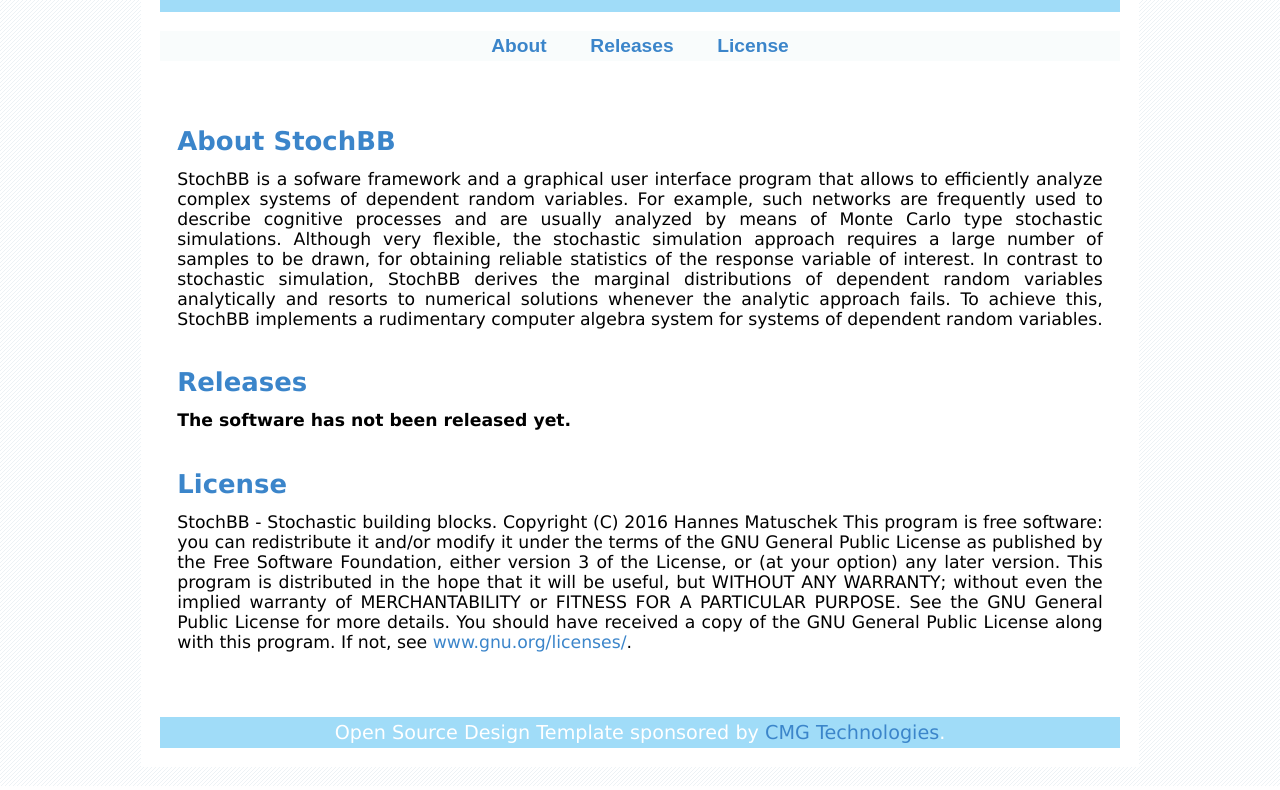
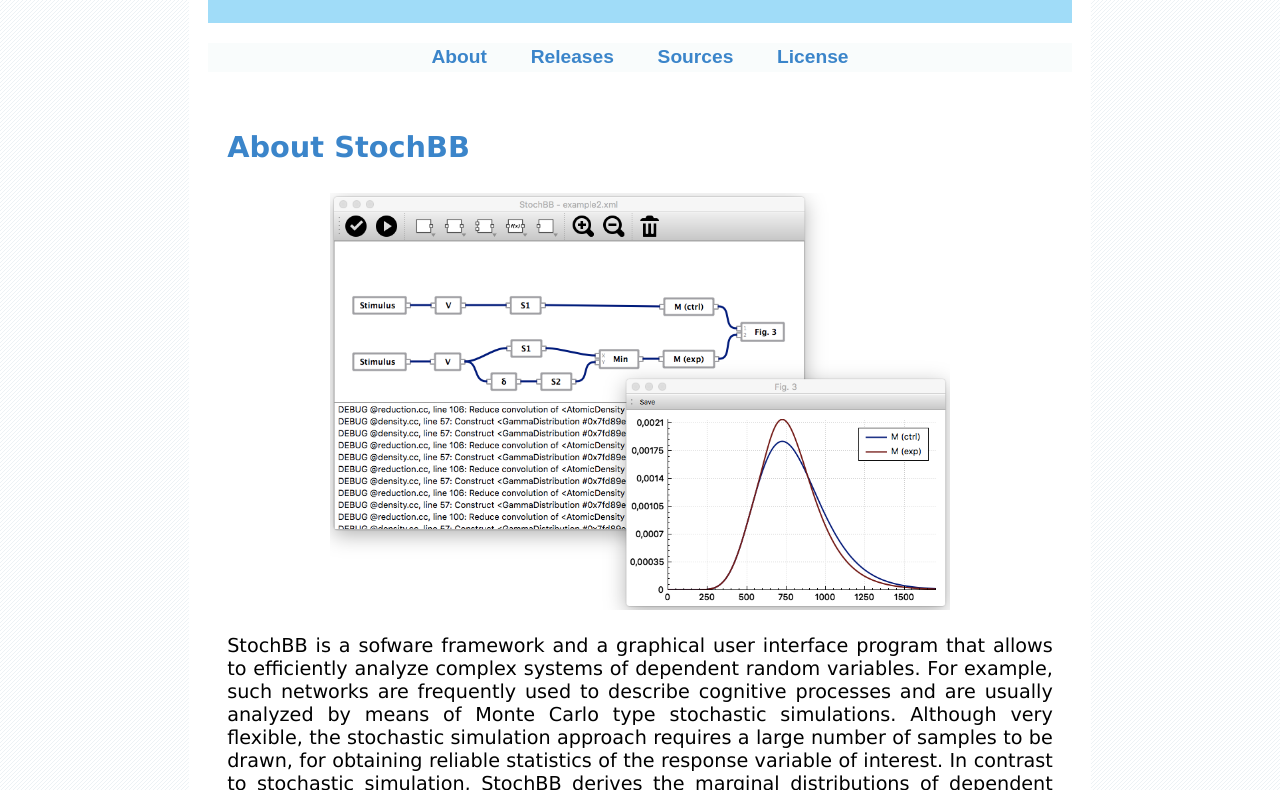
Before and after one commit to stochbb/stochbb.github.io, a plain HTML site: page index.html in a window 1280 px wide. Shown: the part 180-970 px from the top of the page. Drawn offline with Linux system fonts and the light colour scheme.

Commit message:
Fixed page.

```diff
--- a/index.html
+++ b/index.html
@@ -16,10 +16,15 @@
   <div id="menu">
     <a href="#about">About</a>
     <a href="#release">Releases</a>
+    <a href="https://github.com/stochbb/stochbb">Sources</a>
     <a href="#license">License</a>
   </div>
   <div id="content">
     <h2 id="about"><a href="#about">About StochBB</a></h2>
+    <p>
+     <img align="middle" src="image/example.png" width="640px"/>
+    </p>
+
     <p> StochBB is a sofware framework and a graphical user interface program that allows to efficiently
     analyze complex systems of dependent random variables. For example, such networks are
     frequently used to describe cognitive processes and are usually analyzed by means of Monte Carlo
--- a/style.css
+++ b/style.css
@@ -4,7 +4,7 @@ margin: 0;
 }
 
 body {
-font: 0.8em "Lucida Sans", "Trebuchet MS", Verdana, Arial, Sans-Serif;
+ font: 0.8em "Lucida Sans Unicode", "Lucida Grande", sans-serif;
  background-image: url(image/optsbg.gif);
  background-repeat: repeat;
 }
@@ -18,19 +18,17 @@ a:hover {
  color: #000;
 }
 
-#wrap
-{
+#wrap {
  font-size: 150%;
  margin: 1em auto;
-width: 50em;
+ width: 45em;
  padding: 1em;
  background-color: #fff;
 }
 
 
-#header
-{
-height : 8em;
+#header  {
+ height : 8.6em;
  background-color : #A0DCF8;
  text-align:center;
 }
@@ -45,7 +43,7 @@ margin-top: 1em;
  font-size : 1em;
  padding: 0.2em;
  font-weight: bold;
-font-family:Arial, Helvetica, sans-serif;
+ font-family: "Arial", "Helvetica", sans-serif;
  border: 0px solid #D8E3EE;
  background: #F9FCFC;
 }
@@ -65,14 +63,25 @@ color : #000;
  text-align: justify;
  margin-top: 0.5em;
  padding: 1em;
-font-size: .9em;
-font-family: "Verdana", "Times", serif;
+ font-size: 1em;
 }
 
 #content h2 {
  font-size: 1.5em; color : #444;
-padding: 1.5em 0 0.5em 0;
-font-family: "Lucida Sans", "Trebuchet MS", Verdana, Arial, sans-serif;
+ padding: 1em 0 0.5em 0;
+ font-family: "Lucida Sans Unicode", "Lucida Grande", sans-serif;
+}
+
+#content img {
+  display: block;
+  margin: auto;
+  width: 75%;
+  padding-top: 0.75em;
+  padding-bottom: 0.75em;
+}
+
+#content p {
+  padding-bottom: 0.5em;
 }
 
 #footer {
@@ -80,7 +89,7 @@ margin-top: 2.5em;
  clear: both;
  text-align: center;
  color: #fff;
-font-size:1em;
+ font-size:0.7em;
  background-color:#A0DCF8;
  padding:0.2em;
 }
@@ -89,7 +98,7 @@ padding:0.2em;
 padding-bottom:.2em;
 font-size: 1.0em;
 color:#999999;
-font:Arial, Helvetica, sans-serif;
+font: Arial, Helvetica, sans-serif;
 }
 
 #bottom {
```
Also changed, not shown: image/example.png (added). Lines whose indentation alone changed are shown as unchanged.
